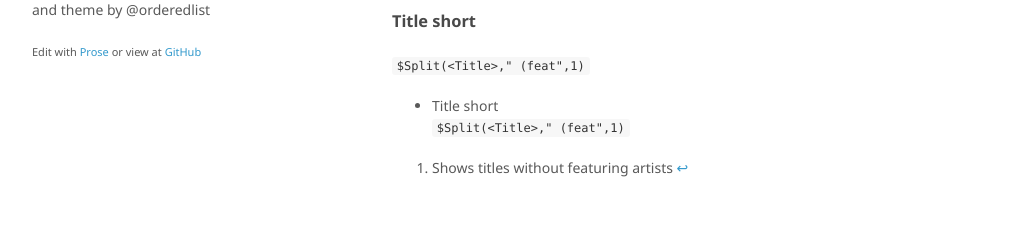
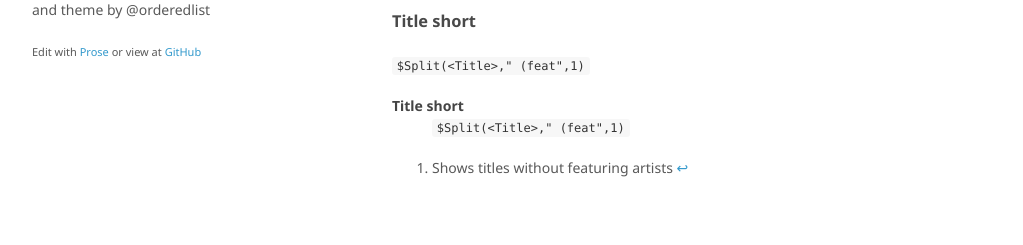
Before and after one commit to oscarb/pad, a Jekyll site: the page built from _docs/musicbee.md, in a window 1280 px wide. Shown: the part 769-1014 px from the top of the page, without its empty margins (128-1151 px from the left). Built offline with Jekyll 4.4.1, drawn with Linux system fonts in a browser that asks for light colours.

```diff
--- a/_docs/musicbee.md
+++ b/_docs/musicbee.md
@@ -49,5 +49,5 @@ Title Short | `$Split(<Title>," (feat",1)`
 
 
 
-* Title short
-	`$Split(<Title>," (feat",1)`
+Title short
+: `$Split(<Title>," (feat",1)`
```
